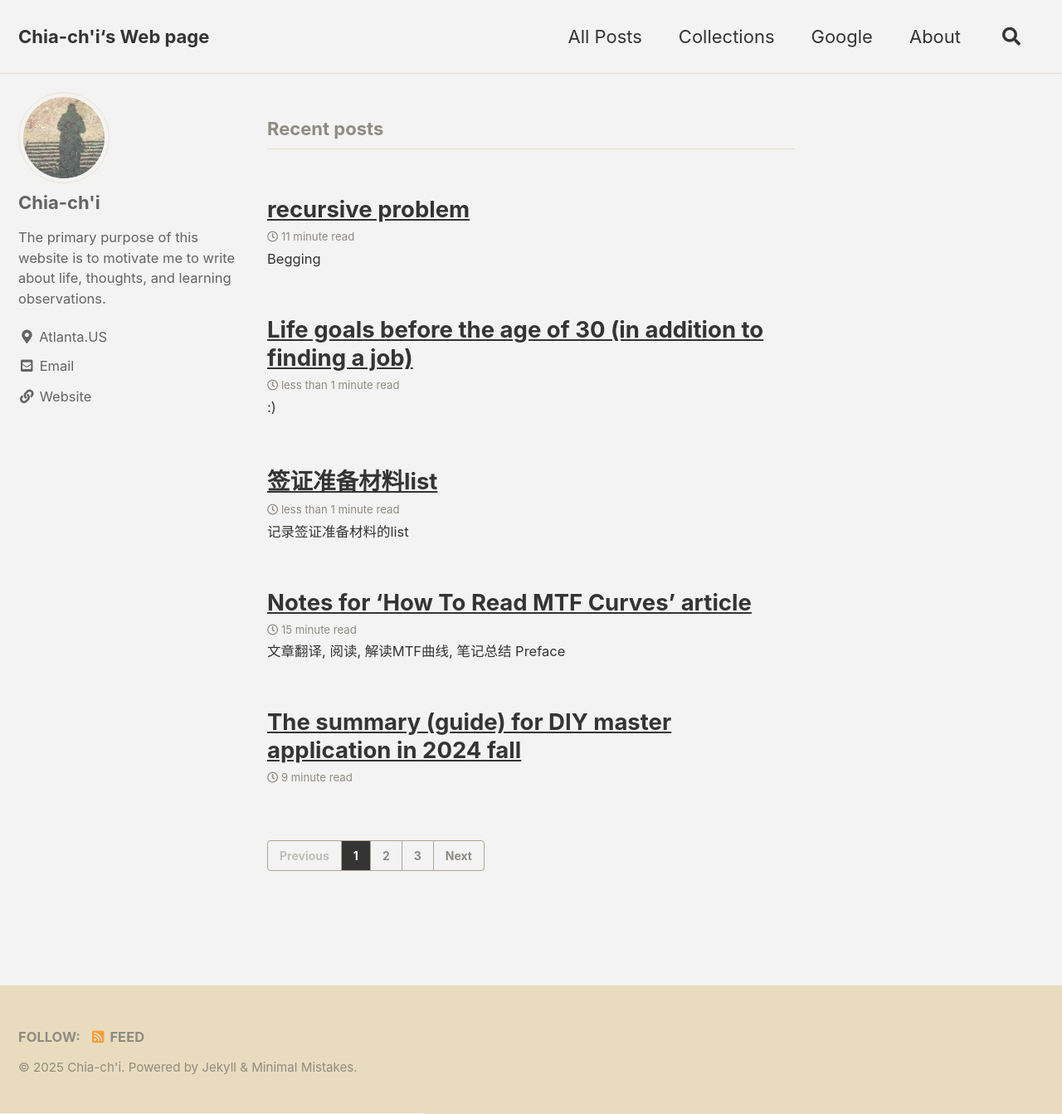
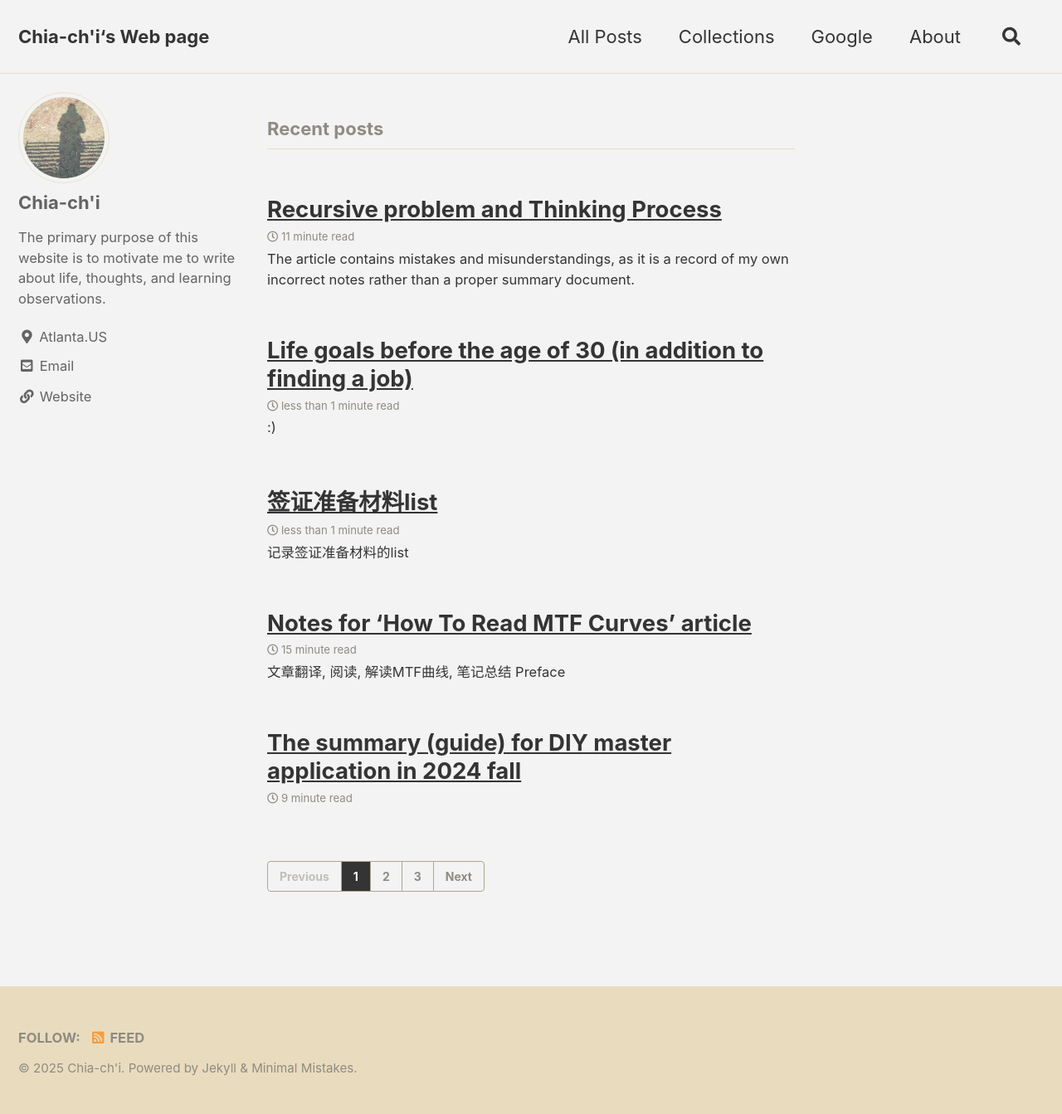
Before and after one commit to bokehforu/bokehforu.github.io, a Jekyll site: the page built from index.html, in a window 1280 px wide and 1343 px high. Shown: the whole window at 83% size. Built offline with Jekyll 4.4.1, drawn with Linux system fonts in a browser that asks for light colours; cached includes are drawn as plain includes; the list of posts is cut into pages by our own code.

Commit message:
Update 2025-04-22-recursive problem.md

```diff
--- a/_posts/2025-04-22-recursive problem.md
+++ b/_posts/2025-04-22-recursive problem.md
@@ -1,10 +1,10 @@
 ---
 layout: post
-title: "recursive problem"
+title: "Recursive problem and Thinking Process"
 date: 2025-04-22
 
 ---
-# Begging
+The article contains mistakes and misunderstandings, as it is a record of my own incorrect notes rather than a proper summary document.
 
 # First Module 1 - Arrays, ArrayLists, Recursion
 
```
